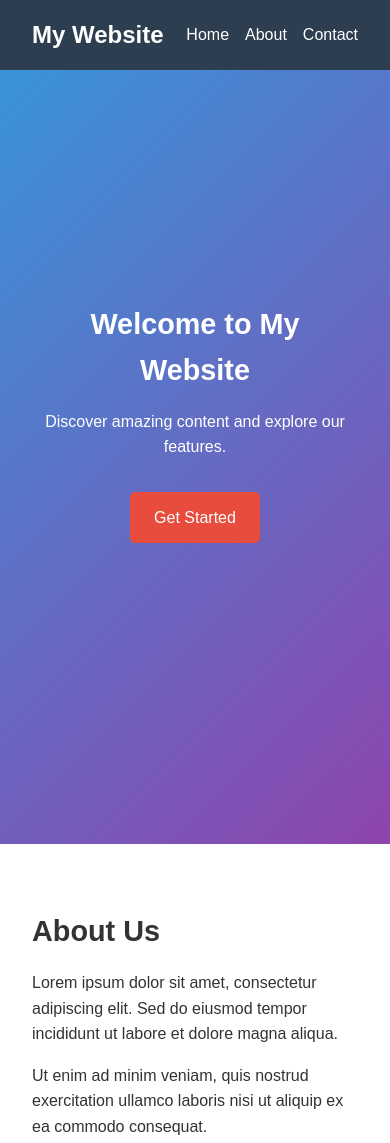
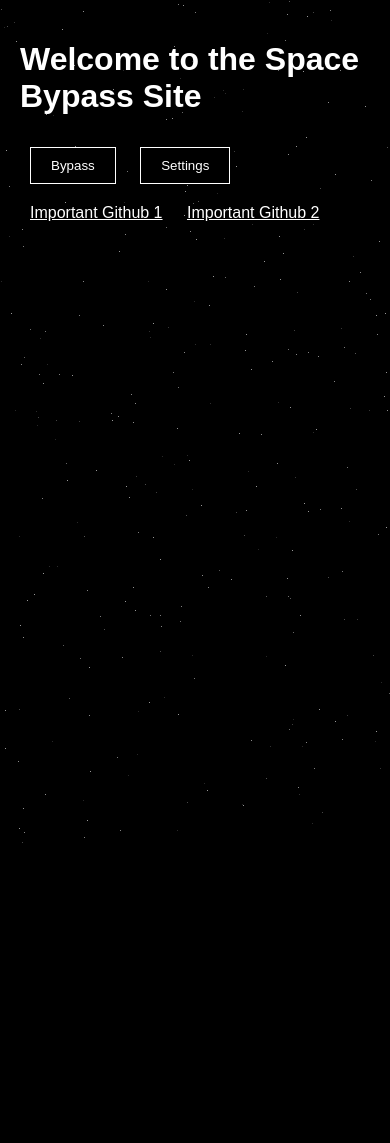
Before and after one commit to behbehchat/SYBAU, a plain HTML site: page index.html in a window 390 px wide. Shown: the top 1143 px of the page. After the commit the page ends 844 px from the top, so only its background shows below. Drawn offline with Linux system fonts and the light colour scheme.

Commit message:
Update index.html

```diff
--- a/index.html
+++ b/index.html
@@ -3,183 +3,143 @@
 <head>
     <meta charset="UTF-8">
     <meta name="viewport" content="width=device-width, initial-scale=1.0">
-    <title>Modern Single Page Website</title>
+    <title>My Space Site</title>
     <style>
-        * {
+        body {
+            background-color: black;
+            color: white;
+            font-family: sans-serif;
             margin: 0;
-            padding: 0;
-            box-sizing: border-box;
-            font-family: Arial, sans-serif;
+            padding: 20px;
+            position: relative;
+            overflow: hidden;
         }
-
-        body {
-            line-height: 1.6;
-            color: #333;
+        .stars {
+            position: fixed;
+            top: 0;
+            left: 0;
+            width: 100%;
+            height: 100%;
+            background: transparent;
+            z-index: -1;
         }
-
-        header {
-            background: #2c3e50;
+        .star {
+            position: absolute;
+            background: white;
+            width: 1px;
+            height: 1px;
+            border-radius: 50%;
+            opacity: 0.8;
+        }
+        button {
+            background-color: black;
             color: white;
-            padding: 1rem 0;
-            position: fixed;
-            width: 100%;
-            top: 0;
-            z-index: 1000;
+            border: 1px solid white;
+            padding: 10px 20px;
+            margin: 10px;
+            cursor: pointer;
         }
-
-        nav {
-            max-width: 1200px;
-            margin: 0 auto;
-            display: flex;
-            justify-content: space-between;
-            align-items: center;
-            padding: 0 2rem;
+        button:hover {
+            background-color: white;
+            color: black;
         }
-
-        nav h1 {
-            font-size: 1.5rem;
+        a {
+            color: white;
+            text-decoration: underline;
+            margin: 10px;
+            display: inline-block;
         }
-
-        nav ul {
-            list-style: none;
-            display: flex;
-            gap: 1.5rem;
-        }
-
-        nav a {
-            color: white;
-            text-decoration: none;
-            transition: color 0.3s;
-        }
-
-        nav a:hover {
-            color: #3498db;
-        }
-
-        .hero {
-            height: 100vh;
-            display: flex;
-            align-items: center;
-            justify-content: center;
-            background: linear-gradient(135deg, #3498db, #8e44ad);
-            color: white;
-            text-align: center;
-            padding: 2rem;
-        }
-
-        .hero-content {
-            max-width: 800px;
-        }
-
-        .hero h2 {
-            font-size: 2.5rem;
-            margin-bottom: 1rem;
-        }
-
-        .hero p {
-            font-size: 1.2rem;
-            margin-bottom: 2rem;
-        }
-
-        .cta-button {
-            display: inline-block;
-            padding: 0.8rem 1.5rem;
-            background: #e74c3c;
-            color: white;
-            text-decoration: none;
-            border-radius: 5px;
-            transition: background 0.3s;
-        }
-
-        .cta-button:hover {
-            background: #c0392b;
-        }
-
-        .content {
-            max-width: 1200px;
-            margin: 2rem auto;
-            padding: 2rem;
-        }
-
-        .content h3 {
-            font-size: 1.8rem;
-            margin-bottom: 1rem;
-        }
-
-        .content p {
-            margin-bottom: 1rem;
-        }
-
-        footer {
-            background: #2c3e50;
-            color: white;
-            text-align: center;
-            padding: 1rem 0;
-        }
-
-        @media (max-width: 768px) {
-            nav ul {
-                gap: 1rem;
-            }
-
-            .hero h2 {
-                font-size: 1.8rem;
-            }
-
-            .hero p {
-                font-size: 1rem;
-            }
+        #settings {
+            display: none;
+            background-color: rgba(0, 0, 0, 0.8);
+            padding: 20px;
+            border: 1px solid white;
+            margin-top: 20px;
         }
     </style>
 </head>
 <body>
-    <header>
-        <nav>
-            <h1>My Website</h1>
-            <ul>
-                <li><a href="#home">Home</a></li>
-                <li><a href="#about">About</a></li>
-                <li><a href="#contact">Contact</a></li>
-            </ul>
-        </nav>
-    </header>
+    <div class="stars"></div>
 
-    <section id="home" class="hero">
-        <div class="hero-content">
-            <h2>Welcome to My Website</h2>
-            <p>Discover amazing content and explore our features.</p>
-            <a href="#contact" class="cta-button">Get Started</a>
-        </div>
-    </section>
+    <h1>Welcome to the Space Bypass Site</h1>
 
-    <section id="about" class="content">
-        <h3>About Us</h3>
-        <p>Lorem ipsum dolor sit amet, consectetur adipiscing elit. Sed do eiusmod tempor incididunt ut labore et dolore magna aliqua.</p>
-        <p>Ut enim ad minim veniam, quis nostrud exercitation ullamco laboris nisi ut aliquip ex ea commodo consequat.</p>
-    </section>
+    <button onclick="window.location.href = 'chrome://serviceworker-internals/'">Bypass</button>
+    <button onclick="toggleSettings()">Settings</button>
 
-    <section id="contact" class="content">
-        <h3>Contact Us</h3>
-        <p>Reach out to us at contact@mywebsite.com or follow us on social media.</p>
-    </section>
+    <div id="settings">
+        <button onclick="cloakTab()">Tab Cloaker</button>
+        <button onclick="renameTab()">Tab Renamer</button>
+        <button onclick="injectJS()">JavaScript Injector</button>
+    </div>
 
-    <footer>
-        <p>&copy; 2025 My Website. All rights reserved.</p>
-    </footer>
+    <br>
+    <a href="https://github.com/titaniumnetwork-dev" target="_blank">Important Github 1</a>
+    <a href="https://github.com/wea-f/ByePassHub" target="_blank">Important Github 2</a>
 
     <script>
-        // Smooth scrolling for navigation links
-        document.querySelectorAll('a[href^="#"]').forEach(anchor => {
-            anchor.addEventListener('click', function(e) {
-                e.preventDefault();
-                const targetId = this.getAttribute('href').substring(1);
-                const targetElement = document.getElementById(targetId);
-                window.scrollTo({
-                    top: targetElement.offsetTop - 60,
-                    behavior: 'smooth'
-                });
-            });
-        });
+        // Generate space stars
+        const starsDiv = document.querySelector('.stars');
+        for (let i = 0; i < 300; i++) {
+            const star = document.createElement('div');
+            star.className = 'star';
+            star.style.top = `${Math.random() * 100}%`;
+            star.style.left = `${Math.random() * 100}%`;
+            star.style.animation = `twinkle ${Math.random() * 2 + 1}s infinite`;
+            starsDiv.appendChild(star);
+        }
+        // Add twinkle animation
+        const style = document.createElement('style');
+        style.innerHTML = `
+            @keyframes twinkle {
+                0% { opacity: 0.8; }
+                50% { opacity: 0.2; }
+                100% { opacity: 0.8; }
+            }
+        `;
+        document.head.appendChild(style);
+
+        function toggleSettings() {
+            const settings = document.getElementById('settings');
+            settings.style.display = settings.style.display === 'none' ? 'block' : 'none';
+        }
+
+        function cloakTab() {
+            // Open current site in a new about:blank tab with iframe (cloaks it)
+            const url = location.href;
+            const blankTab = window.open('about:blank', '_blank');
+            if (blankTab) {
+                blankTab.document.write(`
+                    <!DOCTYPE html>
+                    <html>
+                    <head><title></title></head>
+                    <body style="margin:0;padding:0;">
+                        <iframe src="${url}" style="position:fixed;top:0;left:0;width:100%;height:100%;border:none;"></iframe>
+                    </body>
+                    </html>
+                `);
+                blankTab.document.close();
+            }
+        }
+
+        function renameTab() {
+            const newTitle = prompt('Enter new tab title:');
+            if (newTitle) {
+                document.title = newTitle;
+            }
+        }
+
+        function injectJS() {
+            // Assuming "choose the tab" means current tab, as JS can't select other tabs
+            alert('Injecting into the current tab (as selecting other tabs is not possible via web JS).');
+            const script = prompt('Enter the JavaScript code to run:');
+            if (script) {
+                try {
+                    eval(script); // Runs like a bookmarklet on current tab
+                } catch (error) {
+                    alert('Error running script: ' + error.message);
+                }
+            }
+        }
     </script>
 </body>
 </html>
```
